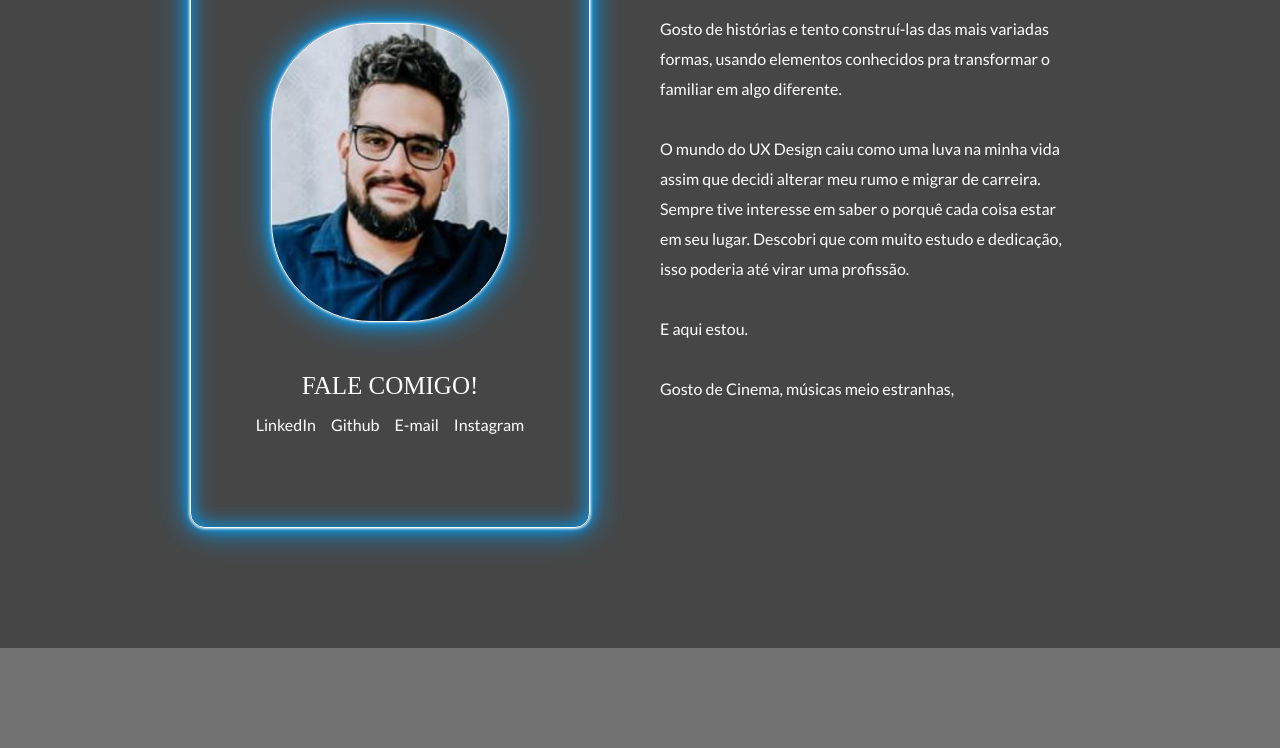
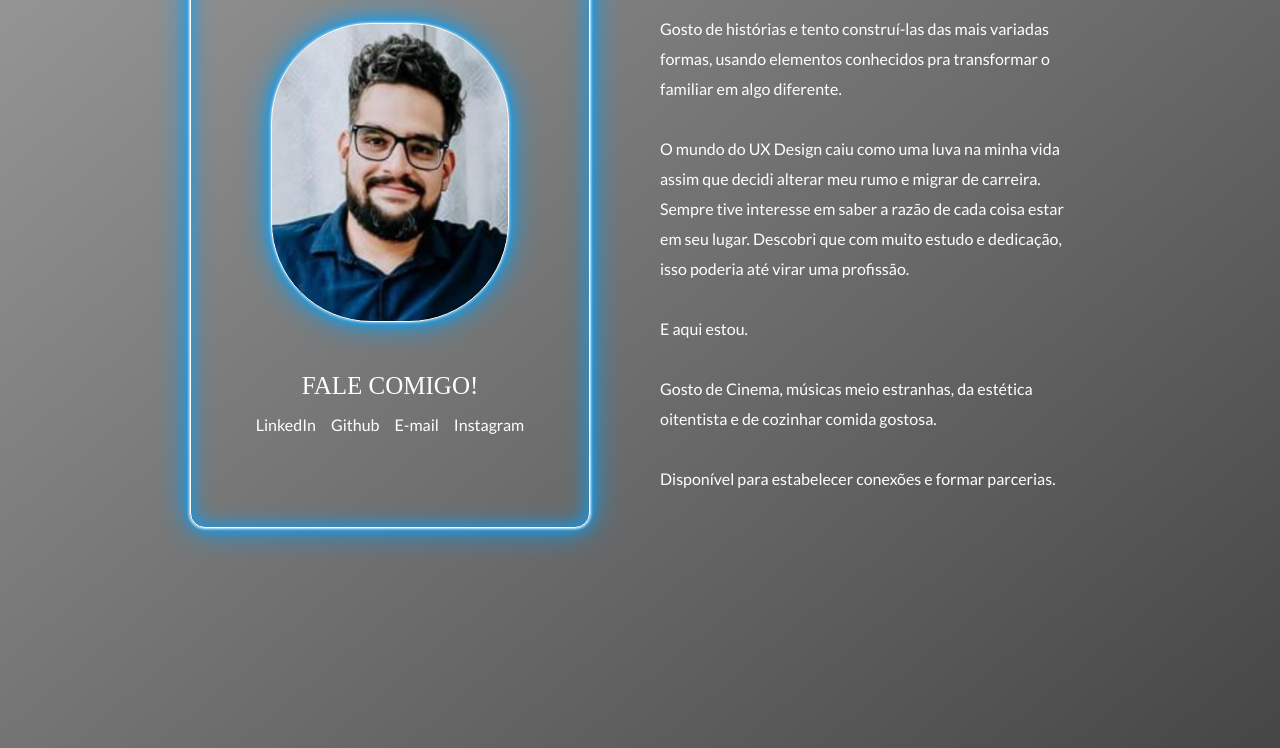
Before and after one commit to leandrocruz44/portfolio-sobre-mim, a plain HTML site: page index.html in a window 1280 px wide. Shown: the part 272-1020 px from the top of the page. Drawn offline with Linux system fonts and the light colour scheme.

Commit message:
Nova cor de fundo e excluir divisão entre header e content

```diff
--- a/index.html
+++ b/index.html
@@ -38,11 +38,13 @@
           <div class="text">
             Gosto de histórias e tento construí-las das mais variadas formas, usando elementos conhecidos pra transformar o familiar em algo diferente.
             <br><br>
-            O mundo do UX Design caiu como uma luva na minha vida assim que decidi alterar meu rumo e migrar de carreira. Sempre tive interesse em saber o porquê cada coisa estar em seu lugar. Descobri que com muito estudo e dedicação, isso poderia até virar uma profissão.
+            O mundo do UX Design caiu como uma luva na minha vida assim que decidi alterar meu rumo e migrar de carreira. Sempre tive interesse em saber a razão de cada coisa estar em seu lugar. Descobri que com muito estudo e dedicação, isso poderia até virar uma profissão.
             <br><br>
             E aqui estou.
             <br><br>
-            Gosto de Cinema, músicas meio estranhas,
+            Gosto de Cinema, músicas meio estranhas, da estética oitentista e de cozinhar comida gostosa.
+            <br><br>
+            Disponível para estabelecer conexões e formar parcerias.
           </div>
         </div>
       </div>
--- a/style.css
+++ b/style.css
@@ -18,7 +18,7 @@ body {
 
 .container {
   width: 100vw;
-  background-color: rgb(114, 114, 114);
+  background-image: linear-gradient(-40deg, #464646, #a0a0a0);
 }
 
 header {
@@ -78,7 +78,6 @@ main {
   justify-content: center;
   align-items: center;
   width: 100%;
-  background-color: rgb(70, 70, 70);
   color: white;
   padding: 100px 0;
 }
```
